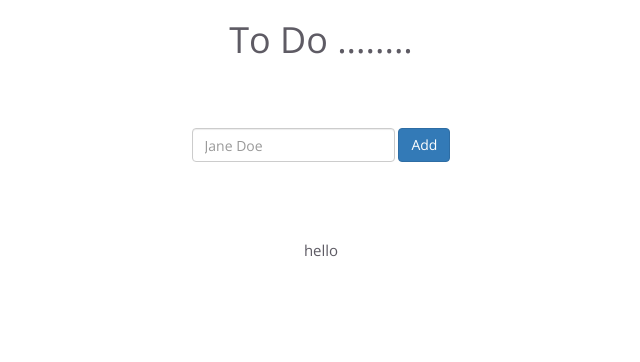
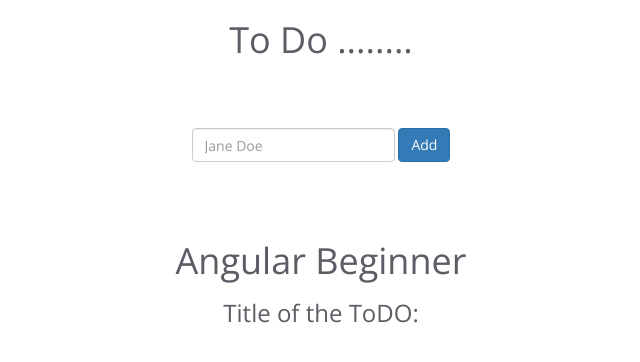
Before and after one commit to aman0511/To-DO-List, a plain HTML site: page index.html in a window 1280 px wide. Shown: the whole page, without its empty margins (319-959 px from the left). Drawn offline with nearby package versions, Linux system fonts and the light colour scheme.

Commit message:
nested directive

```diff
--- a/js/directive/todolist.js
+++ b/js/directive/todolist.js
@@ -34,6 +34,8 @@ app.directive("todoItem", function(){
 	return{
 		restrict: 'E',
 		replace: true,
+		scope:true,
+		transclude: true,
 		templateUrl: 'partial_template/todoitem.html'
 	};
 
--- a/partial_template/todoitem.html
+++ b/partial_template/todoitem.html
@@ -1,3 +1,4 @@
-<span>
-hello
-</span>
+<div>
+	<h1>Angular Beginner</h1>
+	<h3>Title of the ToDO: {{scope.todos}}</h3>
+</div>
```
